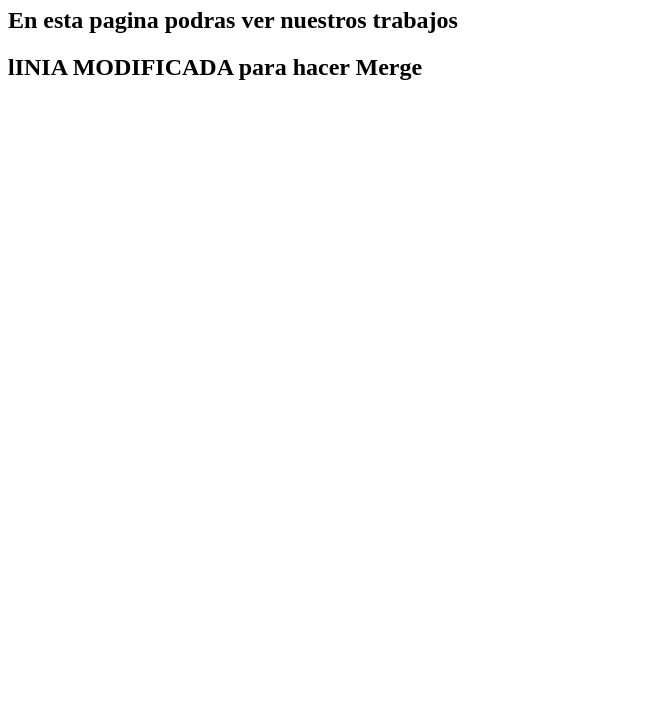
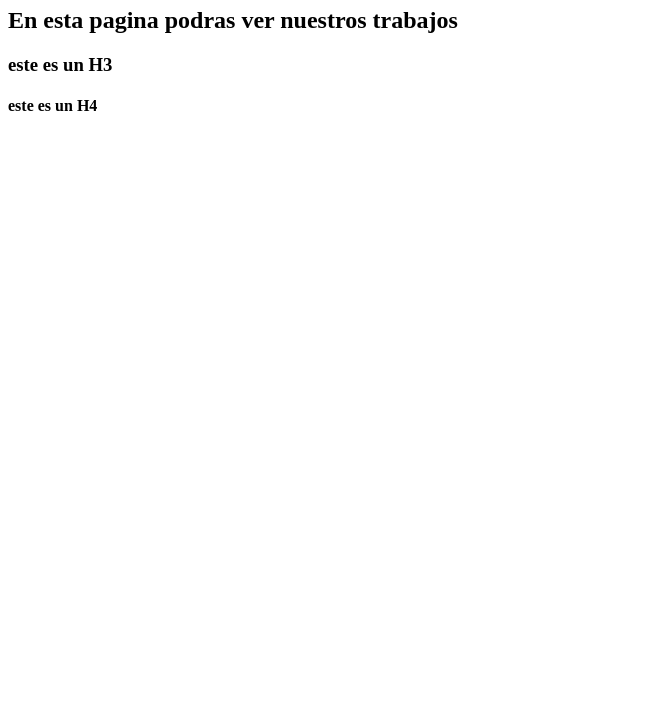
Before and after one commit to jdagile/pagina-web, a plain HTML site: page index.html in a window 1280 px wide. Shown: the part 73-800 px from the top of the page, without its empty margins (0-647 px from the left). Drawn offline with Linux system fonts and the light colour scheme.

Commit message:
Update index.html
se agrego h3y h4

```diff
--- a/index.html
+++ b/index.html
@@ -10,6 +10,7 @@
     <body>
   <h1>Bienvenido a la web del estudio fotografico</h1>
   <h2>En esta pagina podras ver nuestros trabajos</h2>
-  <h2>lINIA MODIFICADA para hacer Merge</h2>
+  <h3>este es un H3</h3>
+  <h4>este es un H4</h3>
     </body>
 </html>
```
